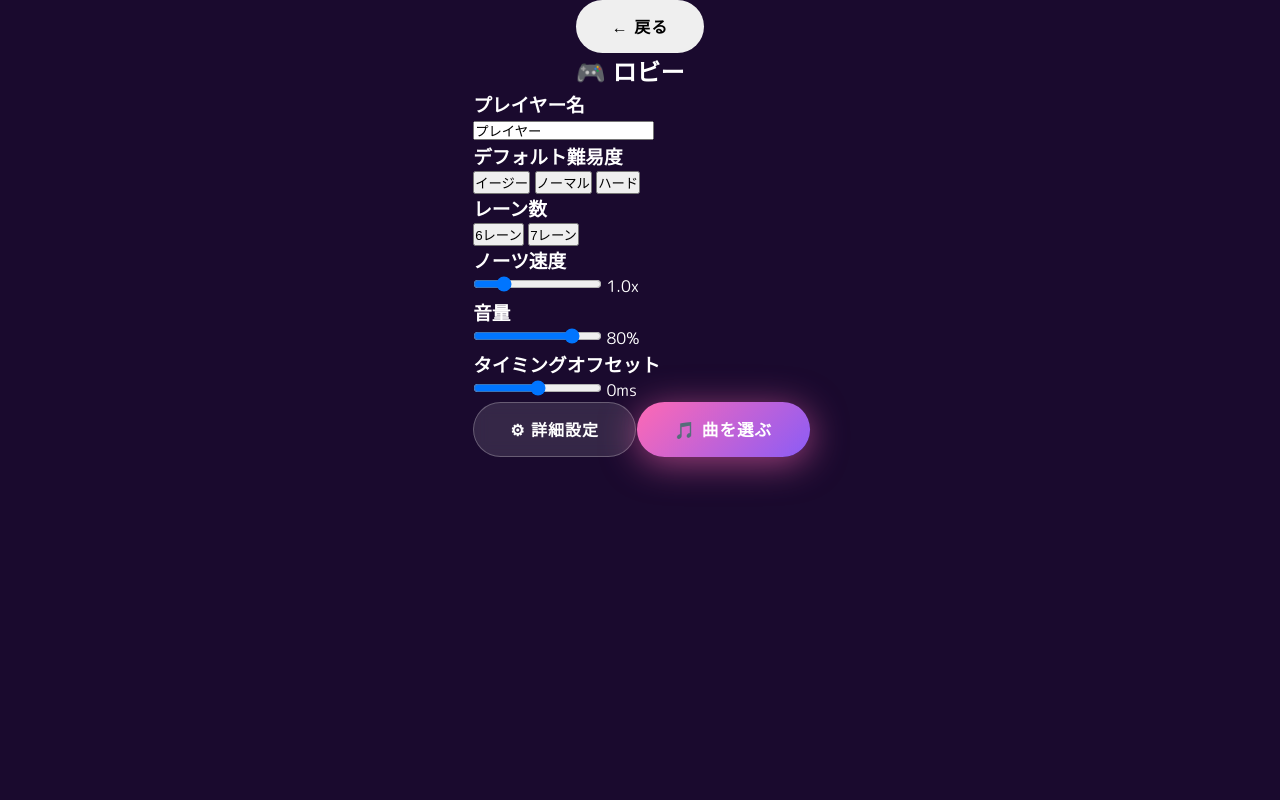
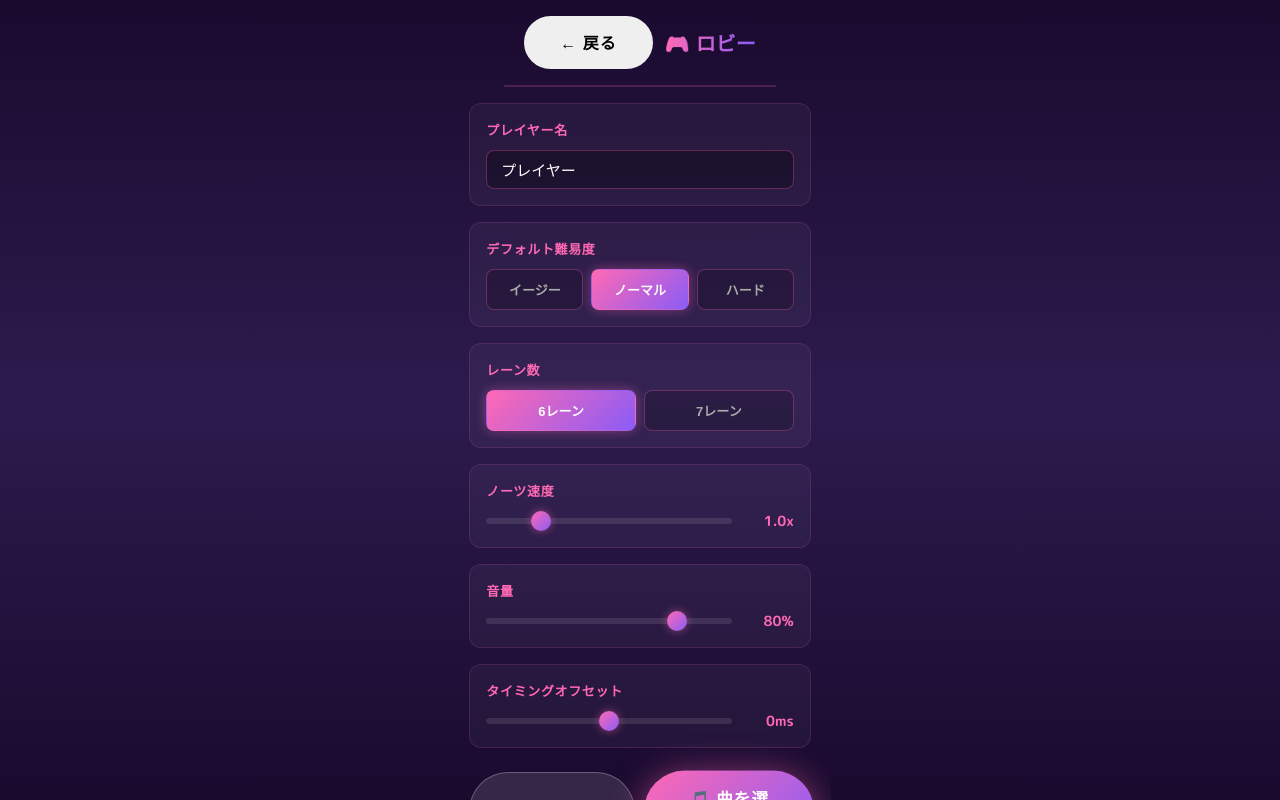
Before and after one commit to toukanno/rhythm-game-001, a website built with Vite: page index.html in a window 1280 px wide. Both pictures are taken after a click on the button "スタート". Built offline with nearby package versions, Linux system fonts and the light colour scheme.

Commit message:
feat: ロビー画面CSS + ローディングオーバーレイCSS

```diff
--- a/src/style.css
+++ b/src/style.css
@@ -903,3 +903,164 @@ html, body {
   .song-title { font-size: 14px; }
   .song-art { width: 40px; height: 40px; }
 }
+
+/* ===== ロビー画面 ===== */
+.lobby-screen {
+  display: flex;
+  flex-direction: column;
+  min-height: 100dvh;
+  background: linear-gradient(180deg, #1a0a2e 0%, #2d1b4e 50%, #1a0a2e 100%);
+}
+
+.lobby-header {
+  display: flex;
+  align-items: center;
+  gap: 12px;
+  padding: 16px 20px;
+  border-bottom: 2px solid rgba(255,105,180,0.2);
+}
+
+.lobby-title {
+  font-size: 20px;
+  background: linear-gradient(90deg, #FF69B4, #8B5CF6);
+  -webkit-background-clip: text;
+  -webkit-text-fill-color: transparent;
+  font-weight: 800;
+}
+
+.lobby-content {
+  flex: 1;
+  overflow-y: auto;
+  padding: 16px 20px;
+  display: flex;
+  flex-direction: column;
+  gap: 16px;
+}
+
+.lobby-section {
+  background: rgba(255,255,255,0.04);
+  border-radius: 12px;
+  padding: 16px;
+  border: 1px solid rgba(255,105,180,0.15);
+}
+
+.lobby-section h3 {
+  font-size: 13px;
+  color: #FF69B4;
+  margin-bottom: 10px;
+  letter-spacing: 0.05em;
+}
+
+.lobby-input {
+  width: 100%;
+  padding: 10px 14px;
+  border-radius: 8px;
+  border: 1px solid rgba(255,105,180,0.3);
+  background: rgba(0,0,0,0.3);
+  color: #fff;
+  font-size: 15px;
+  outline: none;
+  box-sizing: border-box;
+}
+.lobby-input:focus {
+  border-color: #FF69B4;
+  box-shadow: 0 0 8px rgba(255,105,180,0.3);
+}
+
+.lobby-toggle {
+  display: flex;
+  gap: 8px;
+}
+
+.toggle-btn {
+  flex: 1;
+  padding: 10px;
+  border-radius: 8px;
+  border: 1px solid rgba(255,105,180,0.3);
+  background: rgba(0,0,0,0.2);
+  color: #aaa;
+  font-size: 13px;
+  font-weight: 600;
+  cursor: pointer;
+  transition: all 0.2s;
+}
+.toggle-btn.active {
+  background: linear-gradient(135deg, #FF69B4, #8B5CF6);
+  color: #fff;
+  border-color: transparent;
+  box-shadow: 0 0 12px rgba(255,105,180,0.4);
+}
+
+.lobby-slider-row {
+  display: flex;
+  align-items: center;
+  gap: 12px;
+}
+
+.lobby-slider {
+  flex: 1;
+  -webkit-appearance: none;
+  height: 6px;
+  border-radius: 3px;
+  background: rgba(255,255,255,0.1);
+  outline: none;
+}
+.lobby-slider::-webkit-slider-thumb {
+  -webkit-appearance: none;
+  width: 20px;
+  height: 20px;
+  border-radius: 50%;
+  background: linear-gradient(135deg, #FF69B4, #8B5CF6);
+  cursor: pointer;
+  box-shadow: 0 0 8px rgba(255,105,180,0.5);
+}
+
+.lobby-slider-value {
+  min-width: 50px;
+  text-align: right;
+  font-size: 14px;
+  font-weight: 700;
+  color: #FF69B4;
+  font-variant-numeric: tabular-nums;
+}
+
+.lobby-actions {
+  display: flex;
+  gap: 12px;
+  padding-top: 8px;
+}
+.lobby-actions .btn {
+  flex: 1;
+}
+
+/* ===== ローディング ===== */
+.loading-overlay {
+  position: fixed;
+  top: 0; left: 0; right: 0; bottom: 0;
+  display: flex;
+  flex-direction: column;
+  align-items: center;
+  justify-content: center;
+  background: rgba(26,10,46,0.9);
+  z-index: 1000;
+  gap: 16px;
+}
+
+.loading-spinner {
+  width: 40px;
+  height: 40px;
+  border: 3px solid rgba(255,105,180,0.2);
+  border-top-color: #FF69B4;
+  border-radius: 50%;
+  animation: spin 0.8s linear infinite;
+}
+
+@keyframes spin {
+  to { transform: rotate(360deg); }
+}
+
+.loading-text {
+  color: #FF69B4;
+  font-size: 14px;
+  font-weight: 600;
+}
```
